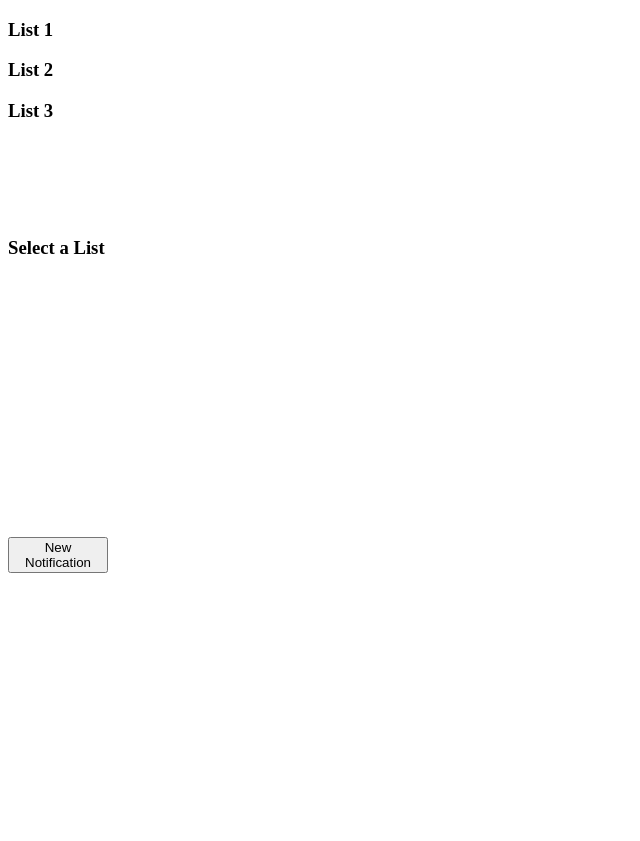
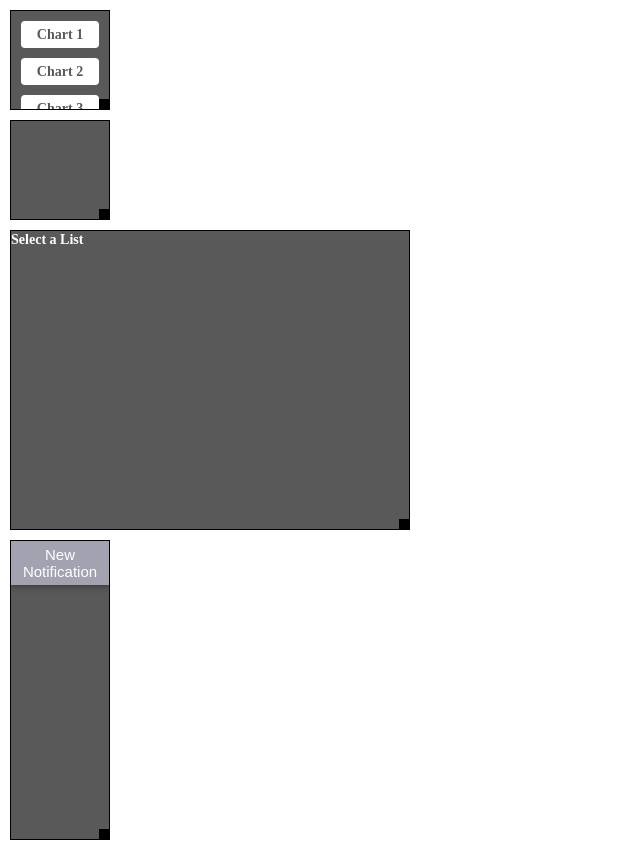
Before and after one commit to HenriqueFadoni/jarvis-interview-2, a React (Create React App) app: page / in a window 1280 px wide. Shown: the top 841 px of the page, without its empty margins (0-640 px from the left). Built offline with nearby package versions, Linux system fonts and the light colour scheme.

Commit message:
Importing SASS to App

```diff
--- a/src/App.tsx
+++ b/src/App.tsx
@@ -1,4 +1,6 @@
 import React, { FunctionComponent } from 'react'
+
+import './sass/main.scss'
 
 import ListWidget from './components/ListWidget/ListWidget'
 import DropBox from './components/DropBox/DropBox'
@@ -7,7 +9,7 @@ import NotificationWidget from './components/NotificationWidget/NotificationWidg
 
 const listExample = [
   {
-    name: 'List 1',
+    name: 'Chart 1',
     data: [
       { time: '2019-04-11', value: 80.01 },
       { time: '2019-04-12', value: 96.63 },
@@ -18,7 +20,7 @@ const listExample = [
     ]
   },
   {
-    name: 'List 2',
+    name: 'Chart 2',
     data: [
       { time: '2019-04-17', value: 96.63 },
       { time: '2019-04-18', value: 76.64 },
@@ -27,7 +29,7 @@ const listExample = [
     ]
   },
   {
-    name: 'List 3',
+    name: 'Chart 3',
     data: [
       { time: '2019-04-13', value: 76.64 },
       { time: '2019-04-14', value: 81.89 },
```
